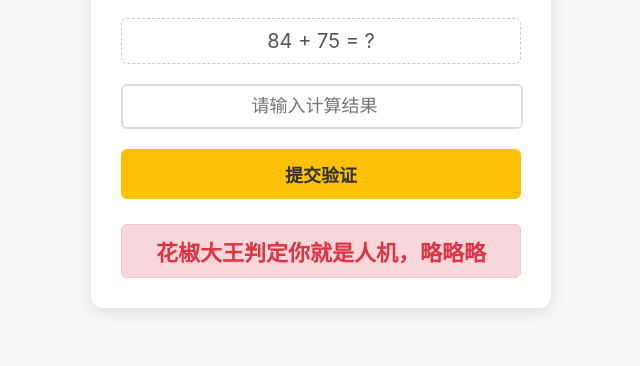
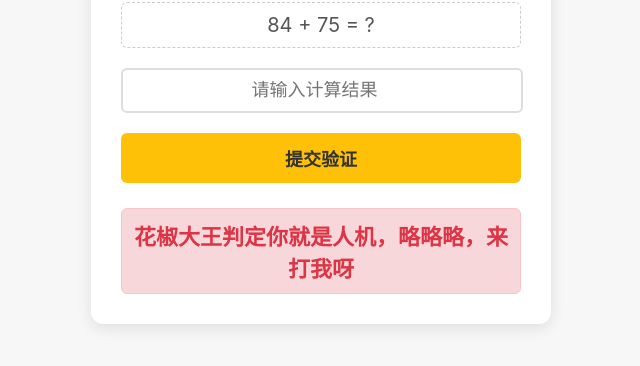
Before and after one commit to 1hua-jiao/supreme-pepper, a plain HTML site: page index.html in a window 1280 px wide. Both pictures are taken after a click on the button "提交验证". Shown: the part 290-656 px from the top of the page, without its empty margins (319-959 px from the left). Drawn offline with Linux system fonts and the light colour scheme.

Commit message:
Modify verification message and maintain logic
Updated the verification message and ensured the math problem generation logic remains intact.

```diff
--- a/index.html
+++ b/index.html
@@ -144,7 +144,7 @@
             // 无论用户输入什么，都显示特定的失败信息
 
             // 1. 设置特定的失败结果文本
-            const failMessage = '花椒大王判定你就是人机，略略略';
+            const failMessage = '花椒大王判定你就是人机，略略略，来打我呀';
             resultElement.textContent = failMessage;
 
             // 2. 显示结果
@@ -169,4 +169,5 @@
 
     </script>
 </body>
+
 </html>
```
